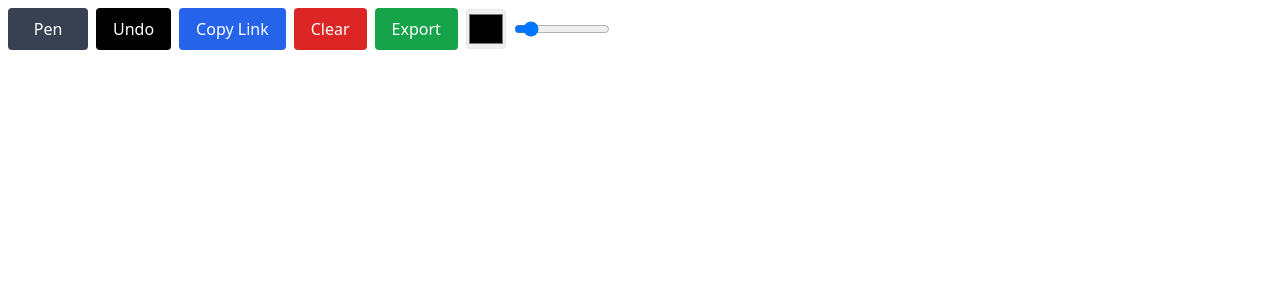
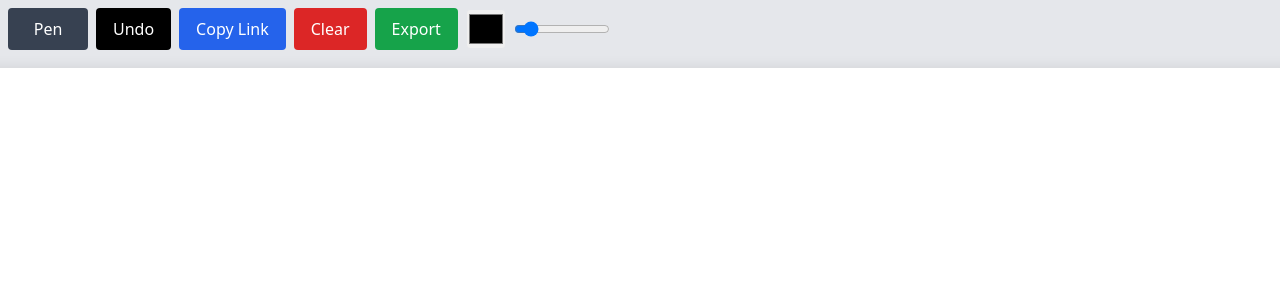
Before and after one commit to tess3r4c7/collaborative-whiteboard, a React (Vite) app in the folder frontend/: page /room/1 in a window 1280 px wide. Shown: the top 300 px of the page. Built offline with nearby package versions, Linux system fonts and the light colour scheme; no server answers.

Commit message:
Fix canvas size

```diff
--- a/frontend/src/Whiteboard.tsx
+++ b/frontend/src/Whiteboard.tsx
@@ -19,7 +19,7 @@ type Stroke = {
 };
 
 const CANVAS_WIDTH = 1600;
-const CANVAS_HEIGHT = 900;
+const CANVAS_HEIGHT = 800;
 
 const Whiteboard = () => {
   const canvasRef = useRef<HTMLCanvasElement | null>(null);
```
